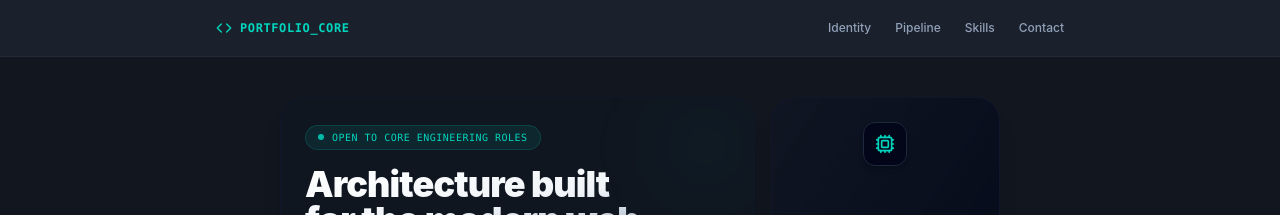
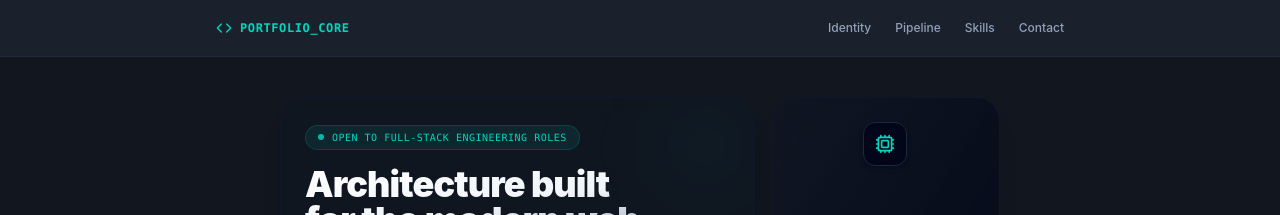
Before and after one commit to dawit-cd/portfolio-website, a React (Vite) app: page / in a window 1280 px wide. Shown: the top 215 px of the page. Built offline with nearby package versions, Linux system fonts and the light colour scheme; the HTML template or start-up script is replaced by a standard one.

Commit message:
update: recruiter keyword optimization

```diff
--- a/src/data.ts
+++ b/src/data.ts
@@ -16,7 +16,7 @@ export interface SkillGroup {
 export const myInfo = {
   name: "Dawit Elias",
   role: "Full-Stack Software Engineer",
-  status: "Open to Core Engineering Roles",
+  status: "Open to Full-Stack Engineering Roles",
   bio: "Specializing in building robust, high-performance web systems using React, TypeScript, and Tailwind CSS. Cultivating a deep architectural focus on type-safe microservices and relational database designs using Nest.js and PostgreSQL.",
   githubUrl: "https://github.com",
   linkedinUrl: "https://linkedin.com",
```
